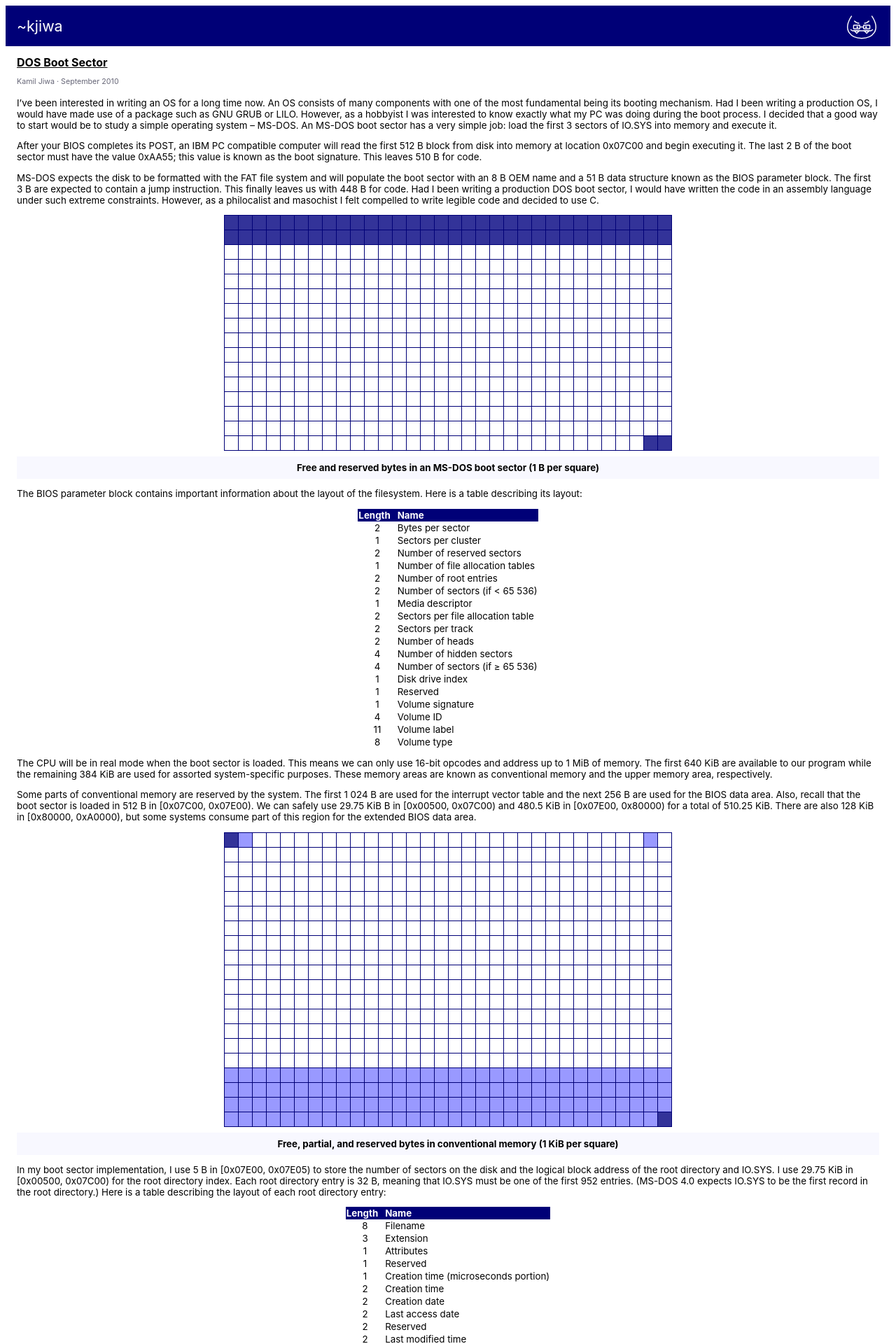
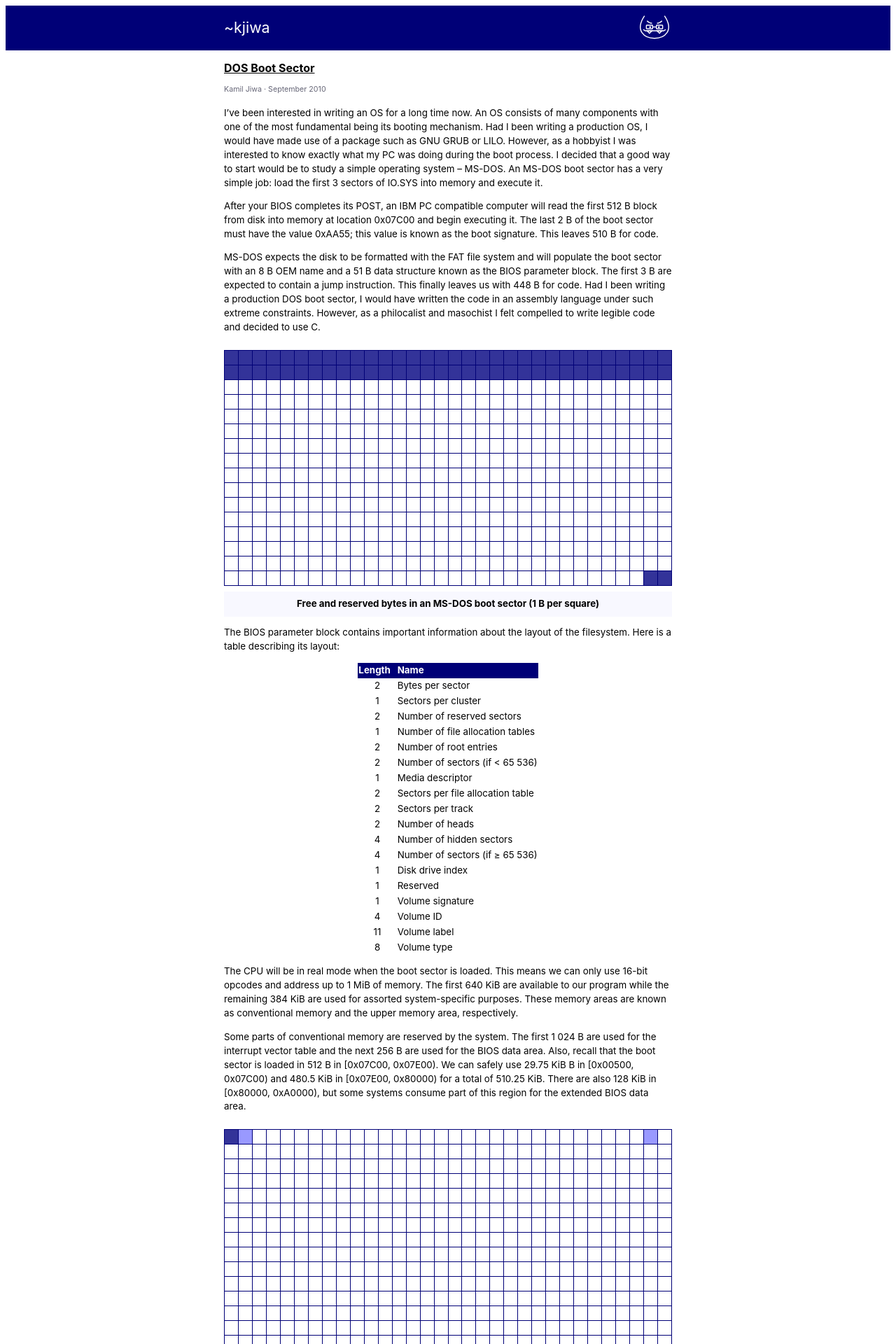
Before and after one commit to kjiwa/crimsonglow, a Jekyll site: the page built from _posts/2010-09-01-dos-boot-sector.markdown, in a window 1280 px wide. Shown: the top 1920 px of the page at 70% size. Built offline with Jekyll 4.4.1, drawn with Linux system fonts in a browser that asks for light colours.

Commit message:
Fix CSS overflow bugs, introduce design tokens, and cap desktop measure

```diff
--- a/_sass/avatar.scss
+++ b/_sass/avatar.scss
@@ -1,6 +1,6 @@
 header figure svg {
   fill: none;
-  stroke: #fff;
+  stroke: var(--color-white);
   stroke-width: 2px;
   vertical-align: middle;
   width: 50px;
--- a/_sass/main.scss
+++ b/_sass/main.scss
@@ -1,21 +1,50 @@
 @use "avatar";
 @use "highlight";
 
+:root {
+  --color-accent: #007;
+  --color-accent-hover: #339;
+  --color-accent-mid: #99f;
+  --color-accent-light: #ddf;
+  --color-caption: #f8f8ff;
+  --color-muted: #667;
+  --color-white: #fff;
+
+  --font-size-xs: 8pt;
+  --font-size-sm: 10pt;
+  --font-size-md: 11pt;
+  --font-size-lg: 12pt;
+  --font-size-xl: 16pt;
+
+  --line-height: 1.5;
+
+  --space-1: 8px;
+  --space-2: 16px;
+
+  --measure: 40rem;
+}
+
 body {
   font-family: -apple-system, "Segoe UI", Roboto, Helvetica, Arial, sans-serif;
-  font-size: 10pt;
+  font-size: var(--font-size-sm);
+  line-height: var(--line-height);
+}
+
+header,
+article {
+  padding-inline: max(var(--space-2), (100% - var(--measure)) / 2);
 }
 
 header {
-  background-color: #007;
-  color: #fff;
-  font-size: 16pt;
+  background-color: var(--color-accent);
+  color: var(--color-white);
+  font-size: var(--font-size-xl);
   font-weight: normal;
-  padding: 16px;
+  padding-block: var(--space-2);
 }
 
 header a {
-  color: #fff;
+  color: var(--color-white);
 }
 
 header figure {
@@ -27,18 +56,18 @@ header figure {
 
 article {
   margin: 0;
-  padding: 0 16px;
+  padding-block: 0;
 }
 
 article h1 {
-  font-size: 12pt;
+  font-size: var(--font-size-lg);
   font-weight: bold;
   margin-bottom: 0;
   text-decoration: underline;
 }
 
 a {
-  color: #007;
+  color: var(--color-accent);
   text-decoration: none;
 }
 
@@ -46,44 +75,48 @@ a:hover {
   text-decoration: underline;
 }
 
+.content {
+  overflow-wrap: break-word;
+}
+
 .content h2 {
-  font-size: 12pt;
+  font-size: var(--font-size-lg);
   font-weight: bold;
   text-decoration: underline;
 }
 
 .content h3 {
-  font-size: 11pt;
+  font-size: var(--font-size-md);
   font-weight: bold;
 }
 
 .content h4 {
-  font-size: 10pt;
+  font-size: var(--font-size-sm);
   font-weight: bold;
   text-decoration: underline;
 }
 
 .content h5 {
-  font-size: 10pt;
+  font-size: var(--font-size-sm);
   font-style: italic;
   font-weight: normal;
 }
 
 .byline {
-  color: #667;
-  font-size: 8pt;
-  margin-bottom: 16px;
+  color: var(--color-muted);
+  font-size: var(--font-size-xs);
+  margin-bottom: var(--space-2);
 }
 
 .content .caption {
-  background-color: #f8f8ff;
+  background-color: var(--color-caption);
   font-weight: bold;
-  padding: 8px;
+  padding: var(--space-1);
 }
 
 .content code {
   font-family: ui-monospace, "SF Mono", Consolas, monospace;
-  font-size: 8pt;
+  font-size: var(--font-size-xs);
 }
 
 .content figure {
@@ -91,10 +124,10 @@ a:hover {
 }
 
 .content pre {
-  background-color: #ddf;
+  background-color: var(--color-accent-light);
   margin-top: 0;
   overflow-x: auto;
-  padding: 8px;
+  padding: var(--space-1);
 }
 
 .posts {
@@ -105,18 +138,18 @@ a:hover {
 
 .home-links {
   display: flex;
-  gap: 16px;
-  padding: 0 8px;
+  gap: var(--space-2);
+  padding: 0 var(--space-1);
 }
 
 .home-links svg {
-  fill: #007;
+  fill: var(--color-accent);
   height: 32px;
   width: 32px;
 }
 
 .home-links a:hover svg {
-  fill: #339;
+  fill: var(--color-accent-hover);
 }
 
 .software-job-search-div {
@@ -133,17 +166,18 @@ a:hover {
 }
 
 .dos-boot-sector-table {
+  overflow-x: auto;
   text-align: center;
 }
 
 .dos-boot-sector-table table {
   border-collapse: collapse;
-  margin: 8px auto;
+  margin: var(--space-1) auto;
   width: 640px;
 }
 
 .dos-boot-sector-table td {
-  border: 1px solid #007;
+  border: 1px solid var(--color-accent);
   height: 20px;
   margin: 0;
   padding: 0;
@@ -151,11 +185,11 @@ a:hover {
 }
 
 .dos-boot-sector-table-partially-reserved-byte {
-  background-color: #99f;
+  background-color: var(--color-accent-mid);
 }
 
 .dos-boot-sector-table-reserved-byte {
-  background-color: #339;
+  background-color: var(--color-accent-hover);
 }
 
 .dos-boot-sector-table caption {
@@ -168,8 +202,8 @@ a:hover {
 }
 
 .dos-boot-sector-parameters + table thead {
-  background-color: #007;
-  color: #fff;
+  background-color: var(--color-accent);
+  color: var(--color-white);
   font-weight: bold;
 }
 
```
Also changed, not shown: .claude/plans/progress-resilient-heron.md.
